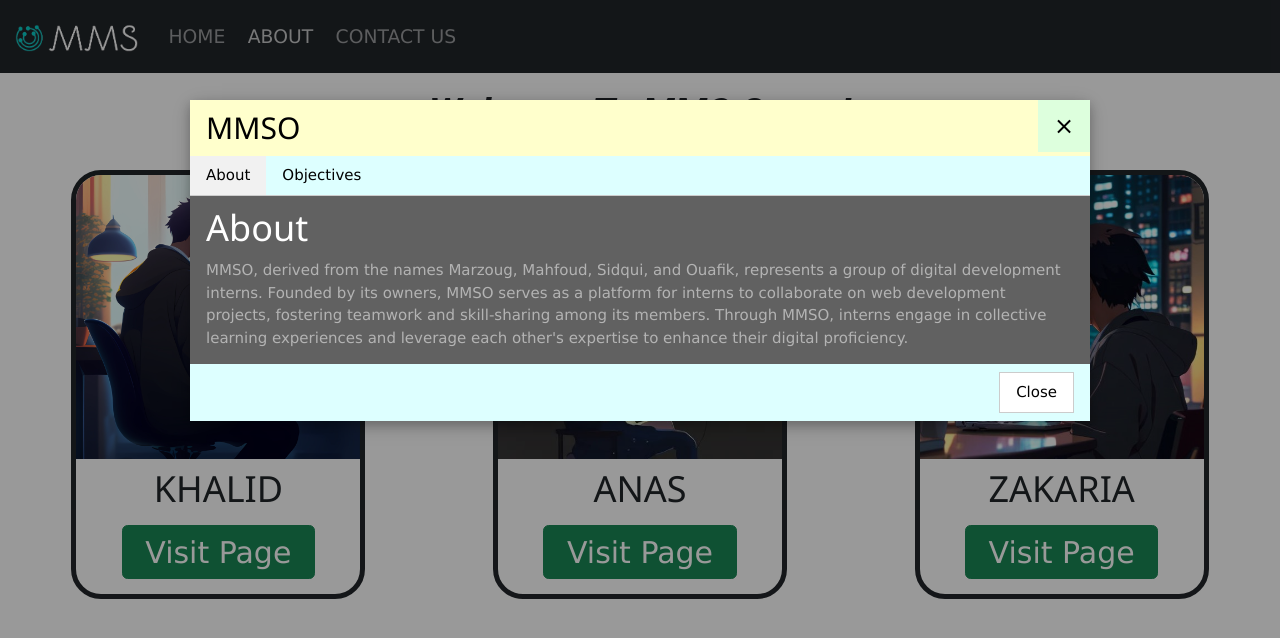
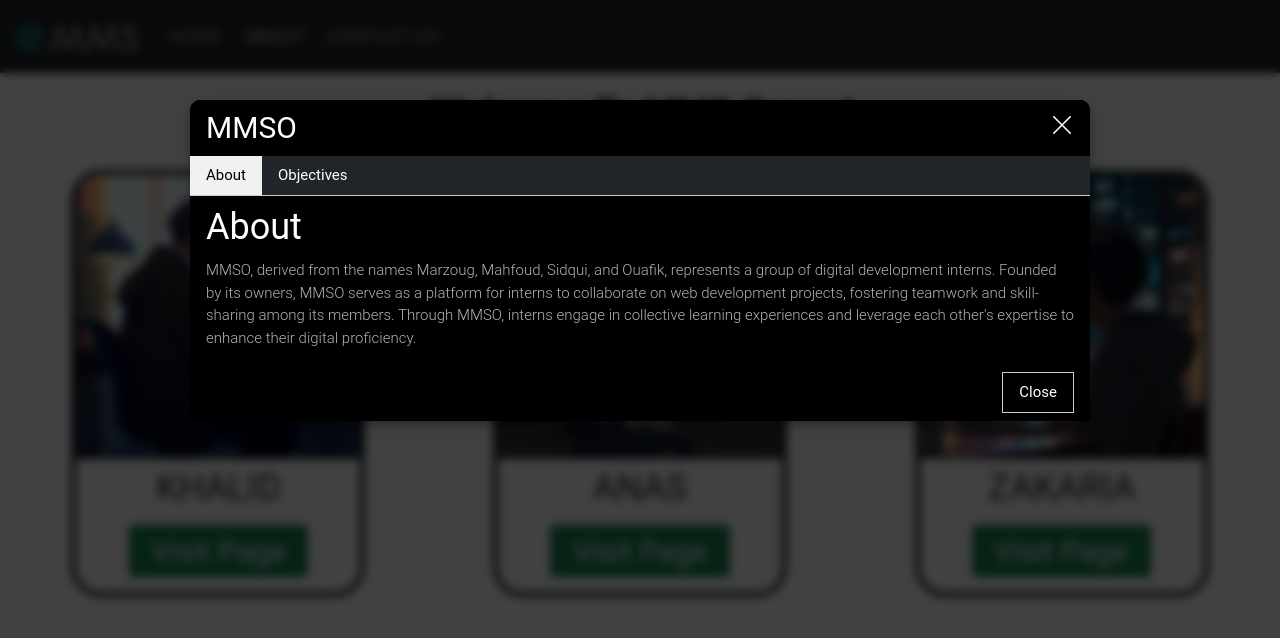
Before and after one commit to MMSO-DD105/MMSO_Projects, a plain HTML site: page index.html in a window 1280 px wide. Both pictures are taken after a click on the link "ABOUT". Drawn offline with nearby package versions, Linux system fonts and the light colour scheme.

Commit message:
last version of about window in main page

```diff
--- a/KHALID/style.css
+++ b/KHALID/style.css
@@ -15,7 +15,6 @@ aside {
 main {
   width: 70%;
   height: 100%;
-  background-color: rgb(122, 57, 160);
   display: flex;
   justify-content: center;
   position: fixed;
--- a/index.html
+++ b/index.html
@@ -3,7 +3,6 @@
   <head>
     <meta charset="UTF-8" />
     <meta name="viewport" content="width=device-width, initial-scale=1.0" />
-    <link rel="stylesheet" href="style.css" />
     <link
       href="https://cdn.jsdelivr.net/npm/bootstrap@5.3.2/dist/css/bootstrap.min.css"
       rel="stylesheet"
@@ -16,22 +15,23 @@
     />
     <!--FrameWork W3School-->
     <link rel="stylesheet" href="https://www.w3schools.com/w3css/4/w3.css" />
+    <link rel="stylesheet" href="style.css" />
     <title>Main</title>
   </head>
   <body>
     <!--about Us-->
     <div id="aboutUs" class="w3-modal">
       <div class="w3-modal-content w3-card-4 w3-animate-zoom">
-        <header class="w3-container w3-pale-yellow">
+        <header class="w3-container text-bg-dark">
           <span
             onclick="document.getElementById('aboutUs').style.display='none'"
-            class="w3-button w3-pale-green w3-xlarge w3-display-topright"
-            >&times;</span
-          >
+            class="w3-button w3-xlarge w3-display-topright btnClose"
+            ><i class="bi bi-x-lg"></i
+          ></span>
           <h2>MMSO</h2>
         </header>
 
-        <div class="w3-bar w3-border-bottom w3-pale-blue">
+        <div class="w3-bar w3-border-bottom text-bg-dark">
           <button
             class="tablink w3-bar-item w3-button"
             onclick="openparagraph(event, 'about')"
@@ -46,7 +46,7 @@
           </button>
         </div>
 
-        <div id="about" class="w3-container paragraph w3-dark-grey">
+        <div id="about" class="w3-container paragraph text-bg-dark">
           <h1>About</h1>
           <p>
             MMSO, derived from the names Marzoug, Mahfoud, Sidqui, and Ouafik,
@@ -59,7 +59,7 @@
           </p>
         </div>
 
-        <div id="objectives" class="w3-container paragraph w3-dark-grey">
+        <div id="objectives" class="w3-container paragraph text-bg-dark">
           <h1>Objectives</h1>
           <p>
             At MMSO, our objectives are straightforward: to master Git for
@@ -72,9 +72,9 @@
           </p>
         </div>
 
-        <div class="w3-container w3-pale-blue w3-padding">
+        <div class="w3-container w3-padding text-bg-dark rounded-bottom-1">
           <button
-            class="w3-button w3-right w3-white w3-border"
+            class="w3-button w3-right w3-border"
             onclick="document.getElementById('aboutUs').style.display='none'"
           >
             Close
--- a/style.css
+++ b/style.css
@@ -45,15 +45,6 @@ nav {
   border-radius: 10px !important;
   border: 1px solid rgba(255, 255, 255, 0.071) !important;
 }
-
-
-
-
-
-
-
-
-
 
 body {
   font-family: "Roboto", -apple-system, BlinkMacSystemFont, "Segoe UI", Roboto,
@@ -202,3 +193,18 @@ a:hover {
   color: #555;
   font-weight: 900 !important;
 }
+.w3-modal {
+  background-color: rgba(0, 0, 0, 0.747);
+  backdrop-filter: blur(5px);
+}
+.w3-modal-content {
+  background-color: black;
+  border-radius: 10px !important;
+}
+.w3-container {
+  background-color: rgba(0, 0, 0, 0.795) !important;
+  border-radius: 10px;
+}
+.btnClose {
+  border-radius: 10px;
+}
```
Also changed, not shown: KHALID/index.html (+7 -3 lines).
